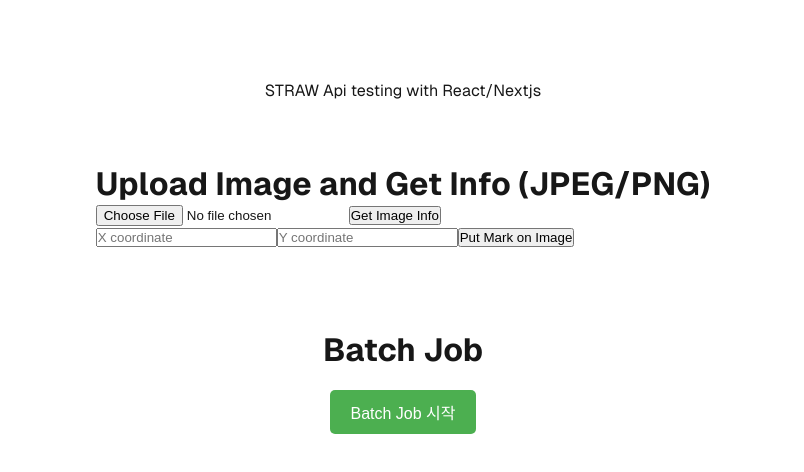
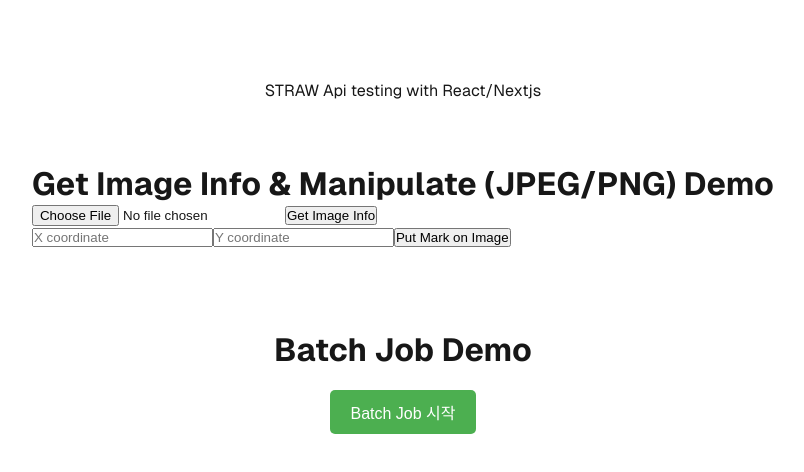
Before and after one commit to jaysys/front-web, a Next.js app: page / in a window 1280 px wide. Shown: the top 472 px of the page, without its empty margins (237-1041 px from the left). Built offline with nearby package versions, Linux system fonts and the light colour scheme.

Commit message:
Please enter the commit message for your changes. Lines starting with '#' will be ignored, and an empty message aborts the commit.
On branch main
Your branch is up to date with 'origin/main'.

Changes to be committed:
	modified:   src/app/batchjob/page.jsx
	modified:   src/app/imageinfo/page.jsx

```diff
--- a/src/app/batchjob/page.jsx
+++ b/src/app/batchjob/page.jsx
@@ -42,7 +42,7 @@
 
   return (
     <div className={styles.container}>
-      <h1>Batch Job</h1>
+      <h1>Batch Job Demo</h1>
       {isJobRunning ? (
         <>
           <p>
--- a/src/app/imageinfo/page.jsx
+++ b/src/app/imageinfo/page.jsx
@@ -104,7 +104,7 @@
 
   return (
     <div>
-      <h1>Upload Image and Get Info (JPEG/PNG)</h1>
+      <h1>Get Image Info & Manipulate (JPEG/PNG) Demo</h1>
 
       <form onSubmit={handleSubmit}>
         <input
```
